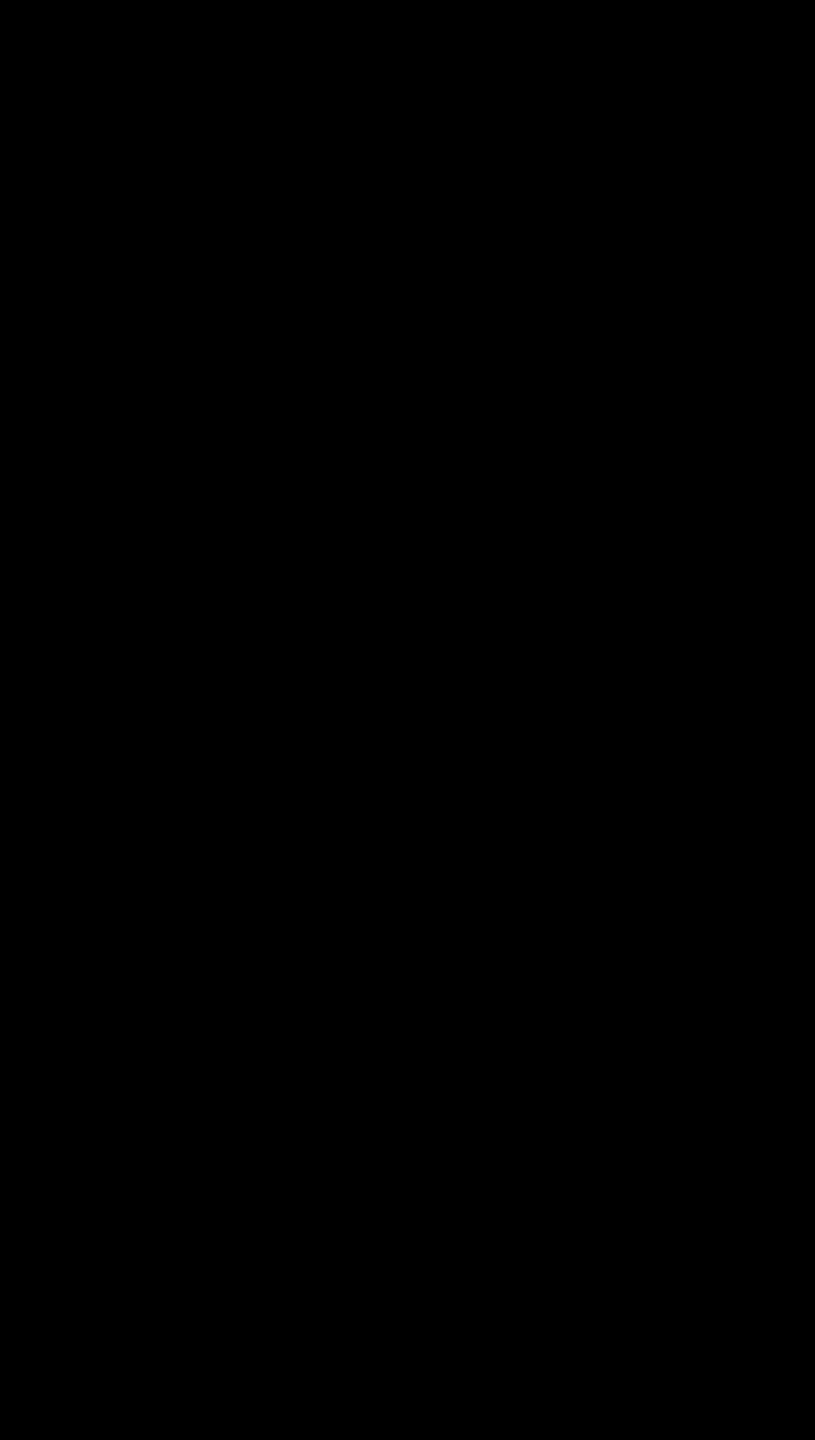
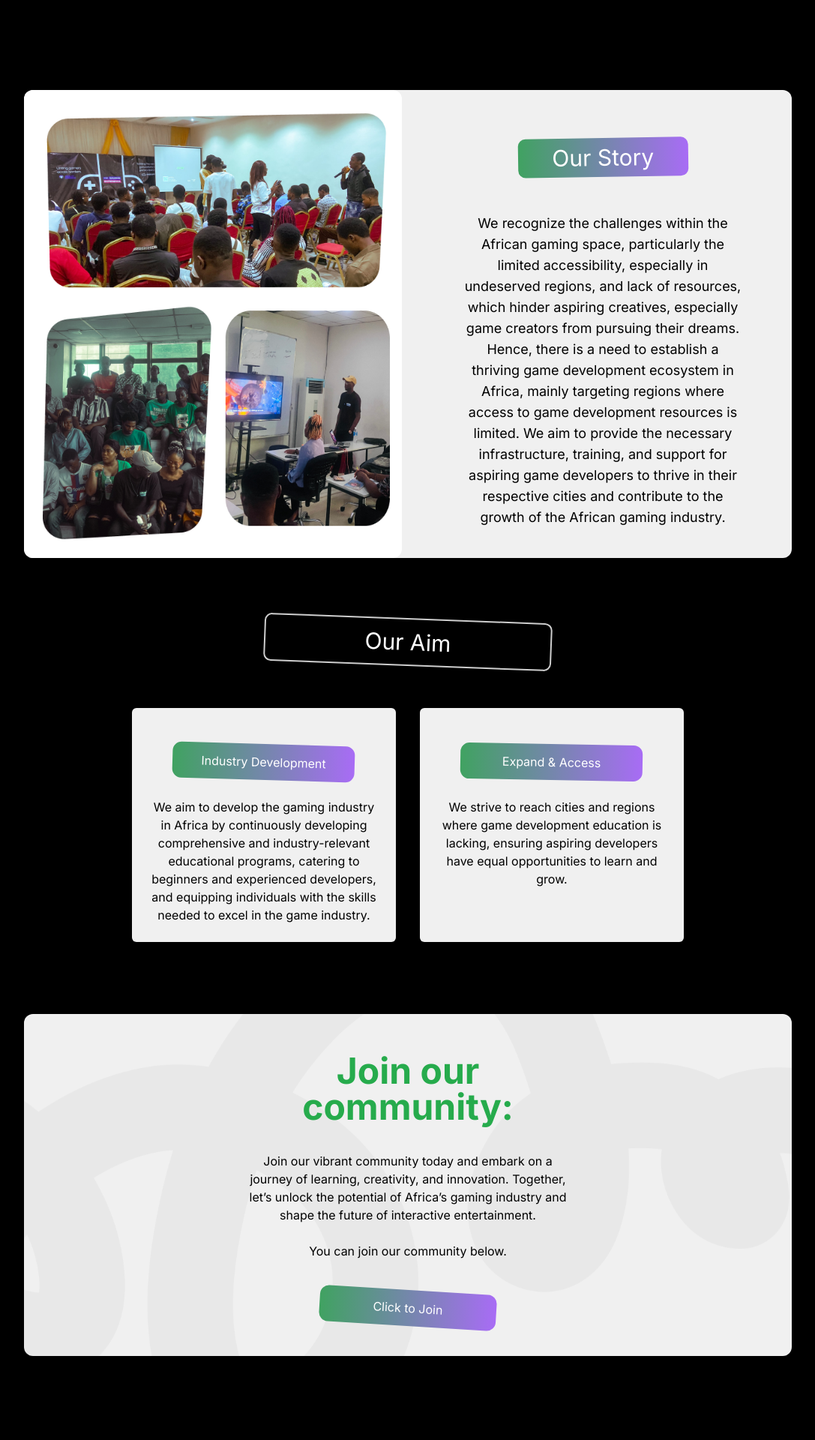
Before and after one commit to Six-Path-Studio/game-project, a Next.js app: page /about in a window 1280 px wide. Shown: the part 540-2460 px from the top of the page at 75% size, without its empty margins (96-1183 px from the left). Before the commit the page ends 800 px from the top, so only its background shows below. Built offline with nearby package versions, Linux system fonts and the light colour scheme.

Commit message:
about page commit

```diff
--- a/src/app/about/page.jsx
+++ b/src/app/about/page.jsx
@@ -1,10 +1,68 @@
+import CTA from '@/components/CTA';
 import HomeLayout from '@/layout/HomeLayout';
 import React from 'react';
 
 const about = () => {
   return (
     <HomeLayout>
-      Hello
+      <section className="my-44 lg:w-[45%] text-center mx-auto">
+        <h2 className="lg:text-6xl text-4xl font-medium">What do we do at Gameverse Africa Education?</h2>
+        <p className="p-4">"Gameverse is dedicated in revolutionizing game development education accessibility in Africa, starting with Nigeria. Committed in unlocking the full potential of individuals, it focuses on game providing education in undeserved and rural communities within Nigeria."</p>
+        {/* <div>
+          <motion.button whileHover={{
+            scale: 1.2,
+            transition: { duration: 1 },
+          }} className="bg-white text-[#040404] p-3 rounded-md text-sm font-medium">Join Our Community</motion.button>
+          <motion.button whileHover={{
+            scale: 1.2,
+            transition: { duration: 1 },
+          }} className="bg-[#406AFF] text-white p-3 rounded-md text-sm font-medium ml-6">Learn More</motion.button>
+        </div> */}
+      </section>
+      <section className="lg:w-[80%] rounded-xl bg-[#F0F0F0] lg:p-0 p-4 my-10 mx-auto">
+        <div className="lg:flex justify-between">
+          <div className="bg-[#FFFFFF] lg:w-1/2 rounded-xl p-4">
+            <img src="/images/img.png" alt="" />
+            <div className="flex">
+              <img className="w-1/2" src="/images/img1.png" alt="" />
+              <img className="w-1/2" src="/images/abt-1.png" alt="" />
+            </div>
+          </div>
+          <div className="text-black lg:mt-0 mt-4 lg:w-1/2 lg:ml-4 rounded-xl p-4">
+            <div className="my-12">
+              <div className=" w-[80%] mx-auto">
+                <div className="btn mx-auto lg:w-[60%] rotate-[-0.90deg] rounded-[10px]">
+                  <p className="lg:text-3xl text-3xl p-2 my-4 text-white text-center">Our Story</p>
+                </div>
+              </div>
+            </div>
+            <p className="text-center lg:w-[80%] mx-auto lg:text-lg">We recognize the challenges within the African gaming space, particularly the limited accessibility, especially in undeserved regions, and lack of resources, which hinder aspiring creatives, especially game creators from pursuing their dreams.</p>
+
+            <p className="text-center lg:w-[80%] mx-auto lg:text-lg">Hence, there is a need to establish a thriving game development ecosystem in Africa, mainly targeting regions where access to game development resources is limited. We aim to provide the necessary infrastructure, training, and support for aspiring game developers to thrive in their respective cities and contribute to the growth of the African gaming industry.</p>
+            {/* <div className="text-center my-6">
+              <motion.button whileHover={{
+                scale: 1.2,
+                transition: { duration: 1 },
+              }} className="text-[#479F6A] hover:bg-white p-3 rounded-md flex justify-between mx-auto">Learn More <img className="w-6 my-auto ml-4" src="/images/arrow.svg" alt="" /></motion.button>
+            </div> */}
+          </div>
+
+        </div>
+      </section>
+      <section className='lg:w-[60%] mx-auto my-20'>
+        <div className='border-2 border-[#CECECE] lg:w-1/2 w-[70%] mx-auto text-center p-3 rounded-[10px] rotate-[2.17deg] text-3xl'>Our Aim</div>
+        <div className='lg:flex mt-10 justify-between'>
+          <div className='bg-[#F0F0F0] m-4 lg:w-1/2 rounded-md p-6'>
+            <div className='btn w-[80%] mx-auto my-6  p-3 text-center rounded-xl rotate-[1.68deg]'>Industry Development</div>
+            <p className='text-center text-black'>We aim to develop the gaming industry in Africa by continuously developing comprehensive and industry-relevant educational programs, catering to beginners and experienced developers, and equipping individuals with the skills needed to excel in the game industry.</p>
+          </div>
+          <div className='bg-[#F0F0F0] m-4 lg:w-1/2 rounded-md p-6'>
+            <div className='btn w-[80%] mx-auto my-6 p-3 text-center rounded-xl  rotate-[1.02deg]'> Expand & Access</div>
+            <p className='text-center text-black'>We strive to reach cities and regions where game development education is lacking, ensuring aspiring developers have equal opportunities to learn and grow.</p>
+          </div>
+        </div>
+      </section>
+      <CTA />
     </HomeLayout>
   );
 };
--- a/src/app/gallery/page.jsx
+++ b/src/app/gallery/page.jsx
@@ -1,5 +1,6 @@
 import React from 'react';
 import HomeLayout from "@/layout/HomeLayout";
+import CTA from '@/components/CTA';
 
 const gallery = () => {
   const images = [
@@ -32,9 +33,10 @@ const gallery = () => {
           Our Gallery
         </div>
         <div className='grid-cols-3 gap-3	grid lg:px-32 px-4 py-12'>
-          {images.map((single, index) => <img className='h-full my-3 object-cover' src={'/images/gallery/item-' + index + '.png'} />)}
+          {images.map((single, index) => <img key={index} className='h-full my-3 object-cover' src={'/images/gallery/item-' + index + '.png'} />)}
         </div>
       </section>
+      <CTA />
     </HomeLayout>
   );
 };
--- a/src/app/globals.css
+++ b/src/app/globals.css
@@ -13,3 +13,11 @@ body {
 .btn {
   background: linear-gradient(270deg, #A86CF5 0%, #40A261 100%);
 }
+
+.pattern {
+  background: url('../../public/images/Vector.png');
+  background-position: center;
+  background-repeat: no-repeat;
+  background-size: cover;
+  background-color: #F0F0F0;
+}
--- a/src/app/page.jsx
+++ b/src/app/page.jsx
@@ -1,5 +1,6 @@
 "use client"
 
+import CTA from "@/components/CTA";
 import HomeLayout from "@/layout/HomeLayout";
 import {
   motion
@@ -114,22 +115,7 @@ export default function Home() {
 
         </div>
       </section>
-      <section className="my-10 bg-[#0B0B0B] lg:p-10 p-4">
-        <div className="lg:w-[40%] mx-auto text-center">
-          <h1 className="text-5xl font-bold my-3">Join our community:</h1>
-          <p className="p-6">Join our vibrant community today and embark on a journey of learning, creativity, and innovation. Together, let’s unlock the potential of Africa’s gaming industry and shape the future of interactive entertainment.</p>
-          <div className="flex justify-between mt-4">
-            <motion.button whileHover={{
-              scale: 1.2,
-              transition: { duration: 1 },
-            }} className="bg-[#5627FF] w-full text-white p-3 rounded-md text-sm font-medium">Click to join our community</motion.button>
-            <motion.button whileHover={{
-              scale: 1.2,
-              transition: { duration: 1 },
-            }} className="bg-[#EF5DA8] w-full text-white p-3 rounded-md text-sm font-medium ml-6">Learn More Here</motion.button>
-          </div>
-        </div>
-      </section>
+      <CTA />
     </HomeLayout>
   );
 }
--- /dev/null
+++ b/src/components/CTA.jsx
@@ -0,0 +1,22 @@
+import React from 'react';
+
+
+const CTA = () => {
+  return (
+    <section className="my-10 pattern rounded-xl lg:w-[80%] mx-auto bg-[#F0F0F0] lg:p-10 p-4">
+      <div className="lg:w-[50%] mx-auto text-center">
+        <h1 className="lg:text-5xl text-3xl font-bold text-[#26AB4C] my-3">Join our community:</h1>
+        <p className="p-6 text-black">Join our vibrant community today and embark on a journey of learning, creativity, and innovation. Together, let’s unlock the potential of Africa’s gaming industry and shape the future of interactive entertainment.</p>
+        <p className='text-black'>
+          You can join our community below.</p>
+          <div className='btn p-3 w-1/2 mx-auto mt-10 rotate-[3.49deg] rounded-xl'>Click to Join</div>
+        {/* <div className="flex justify-between mt-4">
+          <button className="bg-[#5627FF] w-full text-white p-3 rounded-md text-sm font-medium">Click to join our community</button>
+          <button className="bg-[#EF5DA8] w-full text-white p-3 rounded-md text-sm font-medium ml-6">Learn More Here</button>
+        </div> */}
+      </div>
+    </section>
+  );
+};
+
+export default CTA;
```
Also changed, not shown: public/images/Vector.png (added), public/images/abt-1.png (added).
